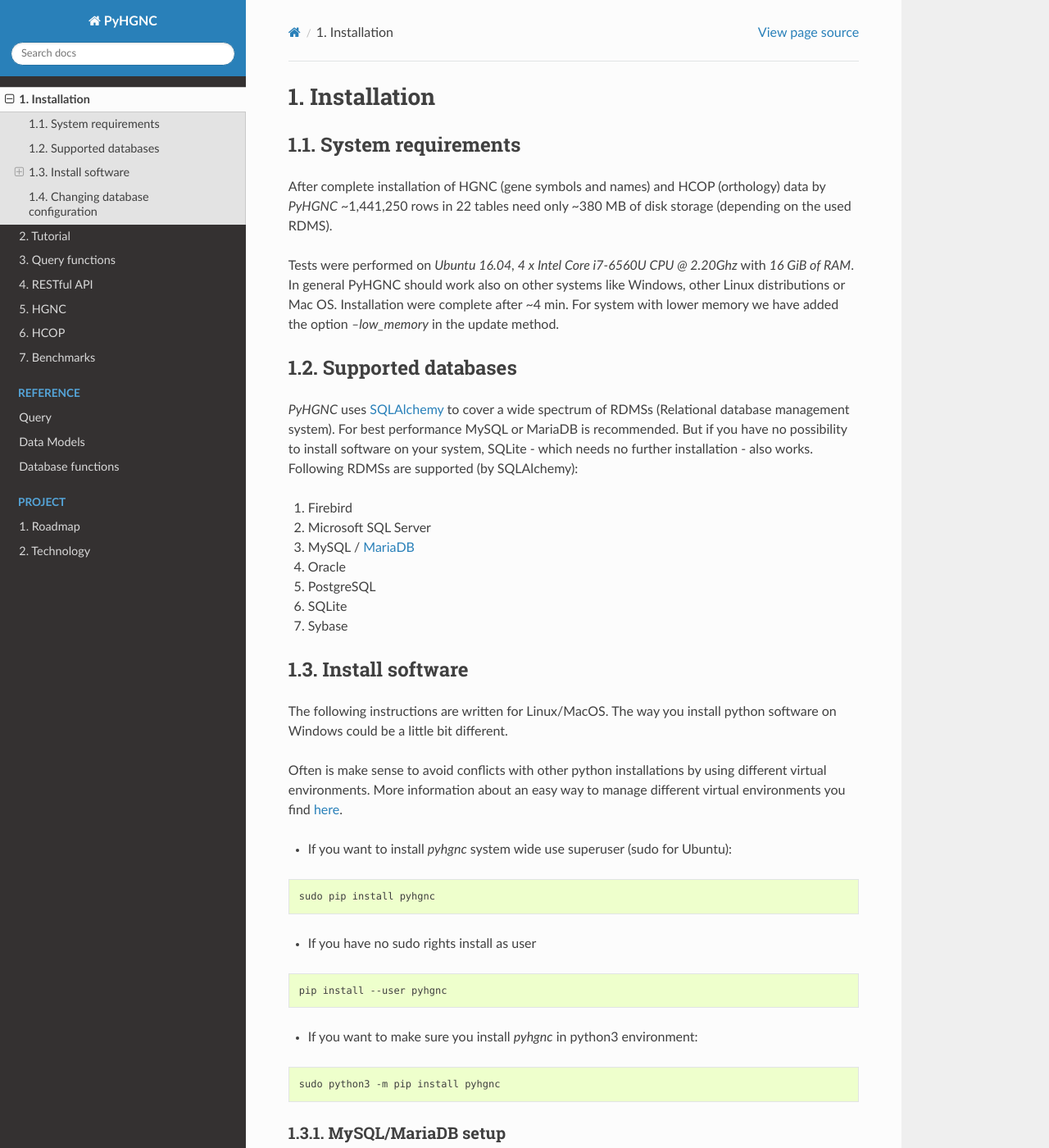
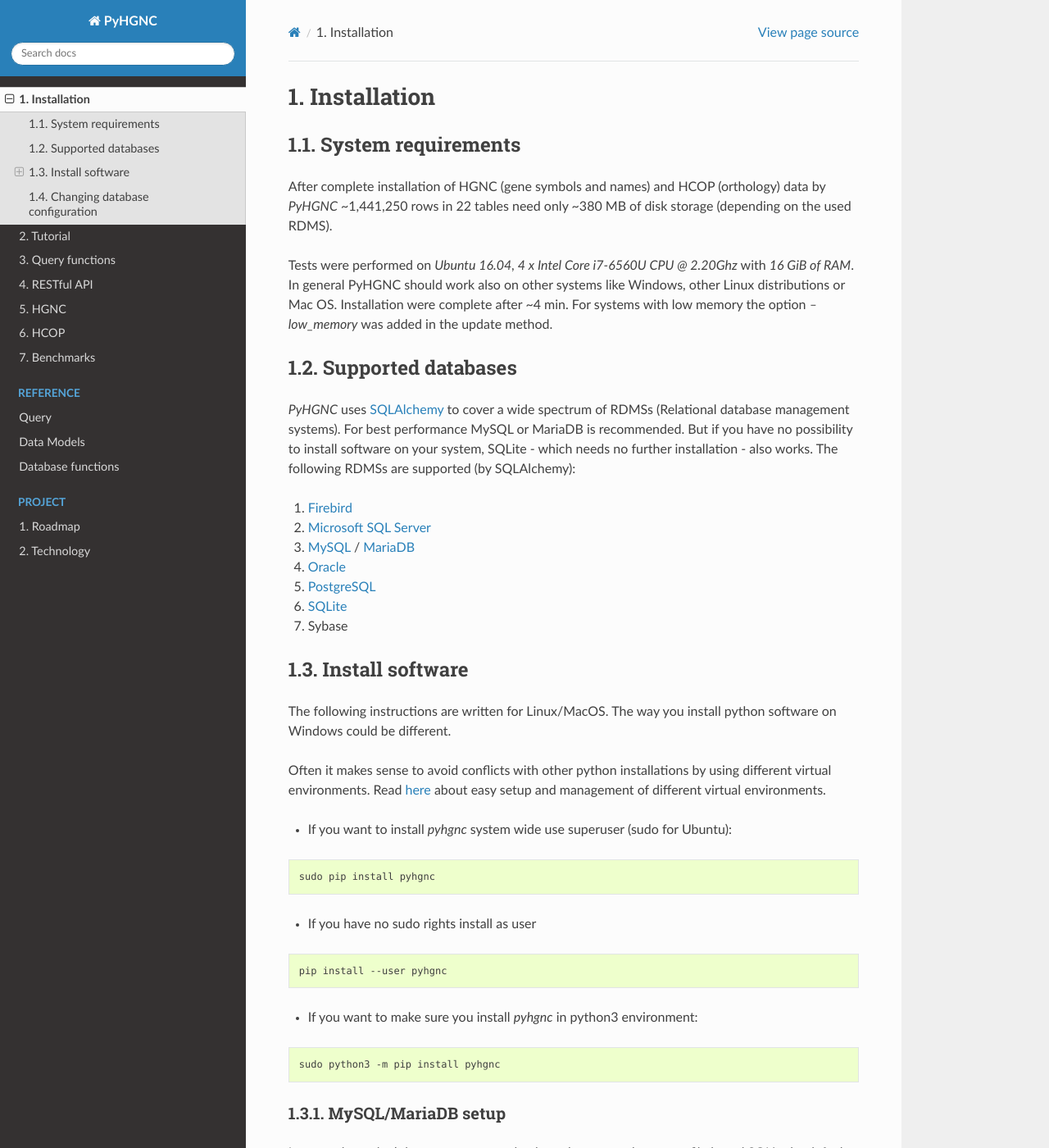
Before and after one commit to cebel/pyhgnc, a Sphinx documentation site: the page built from docs/source/installation.rst, in a window 1280 px wide and 1400 px high. Shown: the whole window at 82% size. Built offline with Sphinx 7.4.7 and the Read the Docs theme 2.0.0, drawn with Linux system fonts in a browser that asks for light colours; some of the changed text lies outside the part shown.

Commit message:
Update for docs: conf.py | index.rst | installation.rst

```diff
--- a/docs/source/conf.py
+++ b/docs/source/conf.py
@@ -132,7 +132,7 @@
 #  author, documentclass [howto, manual, or own class]).
 latex_documents = [
     (master_doc, 'PyHGNC.tex', 'PyHGNC Documentation',
-     'Christian Ebeling & Andreje Konotopez', 'manual'),
+     'Christian Ebeling & Andrej Konotopez', 'manual'),
 ]
 
 
--- a/docs/source/installation.rst
+++ b/docs/source/installation.rst
@@ -9,8 +9,8 @@
 
 Tests were performed on *Ubuntu 16.04, 4 x Intel Core i7-6560U CPU @ 2.20Ghz* with
 *16 GiB of RAM*. In general PyHGNC should work also on other systems like Windows,
-other Linux distributions or Mac OS. Installation were complete after ~4 min. For system
-with lower memory we have added the option `--low_memory` in the update method.
+other Linux distributions or Mac OS. Installation were complete after ~4 min. For systems
+with low memory the option `--low_memory` was added in the update method.
 
 .. _rdbms:
 
@@ -18,27 +18,26 @@
 -------------------
 
 `PyHGNC` uses `SQLAlchemy <http://sqlalchemy.readthedocs.io>`_ to cover a wide spectrum of RDMSs
-(Relational database management system). For best performance MySQL or MariaDB is recommended. But if you have no
+(Relational database management systems). For best performance MySQL or MariaDB is recommended. But if you have no
 possibility to install software on your system, SQLite - which needs no further
-installation - also works. Following RDMSs are supported (by SQLAlchemy):
+installation - also works. The following RDMSs are supported (by SQLAlchemy):
 
-1. Firebird
-2. Microsoft SQL Server
-3. MySQL / `MariaDB <https://mariadb.org/>`_
-4. Oracle
-5. PostgreSQL
-6. SQLite
+1. `Firebird <https://www.firebirdsql.org/en/start/>`_
+2. `Microsoft SQL Server <https://www.microsoft.com/en-us/sql-server/>`_
+3. `MySQL <https://www.mysql.com/>`_ / `MariaDB <https://mariadb.org/>`_
+4. `Oracle <https://www.oracle.com/database/index.html>`_
+5. `PostgreSQL <https://www.postgresql.org/>`_
+6. `SQLite <https://www.sqlite.org/>`_
 7. Sybase
 
 Install software
 ----------------
 
-The following instructions are written for Linux/MacOS. The way you install python software on Windows could be a
-little bit different.
+The following instructions are written for Linux/MacOS. The way you install python software on Windows could be different.
 
-Often is make sense to avoid conflicts with other python installations by using different virtual environments. More
-information about an easy way to manage different virtual environments you find
-`here <http://virtualenvwrapper.readthedocs.io/en/latest/install.html>`_.
+Often it makes sense to avoid conflicts with other python installations by using different virtual environments.
+Read `here <http://virtualenvwrapper.readthedocs.io/en/latest/install.html>`_ about easy setup and management of
+different virtual environments.
 
 * If you want to install `pyhgnc` system wide use superuser (sudo for Ubuntu):
 
@@ -62,7 +61,7 @@
 MySQL/MariaDB setup
 ~~~~~~~~~~~~~~~~~~~
 
-In general you don't have to setup any database, because by default `pyhgnc` uses file based SQLite. But we strongly
+In general you don't have to setup any database, because `pyhgnc` uses file based SQLite by default. But we strongly
 recommend to use MySQL/MariaDB.
 
 Log in MySQL/MariaDB as root user and create a new database, create a user, assign the rights and flush privileges.
@@ -73,13 +72,13 @@
     GRANT ALL PRIVILEGES ON pyhgnc.* TO 'pyhgnc_user'@'%' IDENTIFIED BY 'pyhgnc_passwd';
     FLUSH PRIVILEGES;
 
-The simplest way to set eth configurations for MySQL/MariaDB is use use the command ...
+The simplest way to set the configurations of `pyhgnc` for MySQL/MariaDB is to use the command ...
 
 .. code-block:: sh
 
     pyhgnc mysql
 
-... and except all default values.
+... and accept all default values.
 
 Another way is to open a python shell and set the MySQL configuration. If you have not changed
 anything in the SQL statements ...
@@ -102,17 +101,17 @@
 During the updating process PyHGNC will download HGNC and HCOP files from the
 `EBI ftp server <ftp://ftp.ebi.ac.uk/pub/databases/genenames>`_.
 
-Download files will take no space on your disk after the update process.
+Downloaded files will take no space on your disk after the update process.
 
-To update execute the following command in the shell
+To update from command line or terminal:
 
 .. code-block:: sh
 
     pyhgnc update
 
-More options are available with `pyhgnc update --help`
+Update options are available aswell, type `pyhgnc update --help` to get a full list with descriptions.
 
-Second option in your Python shell is ...
+To update from Python shell:
 
 .. code-block:: python
 
```
Also changed, not shown: docs/source/index.rst (+10 -10 lines), 1 other file.
